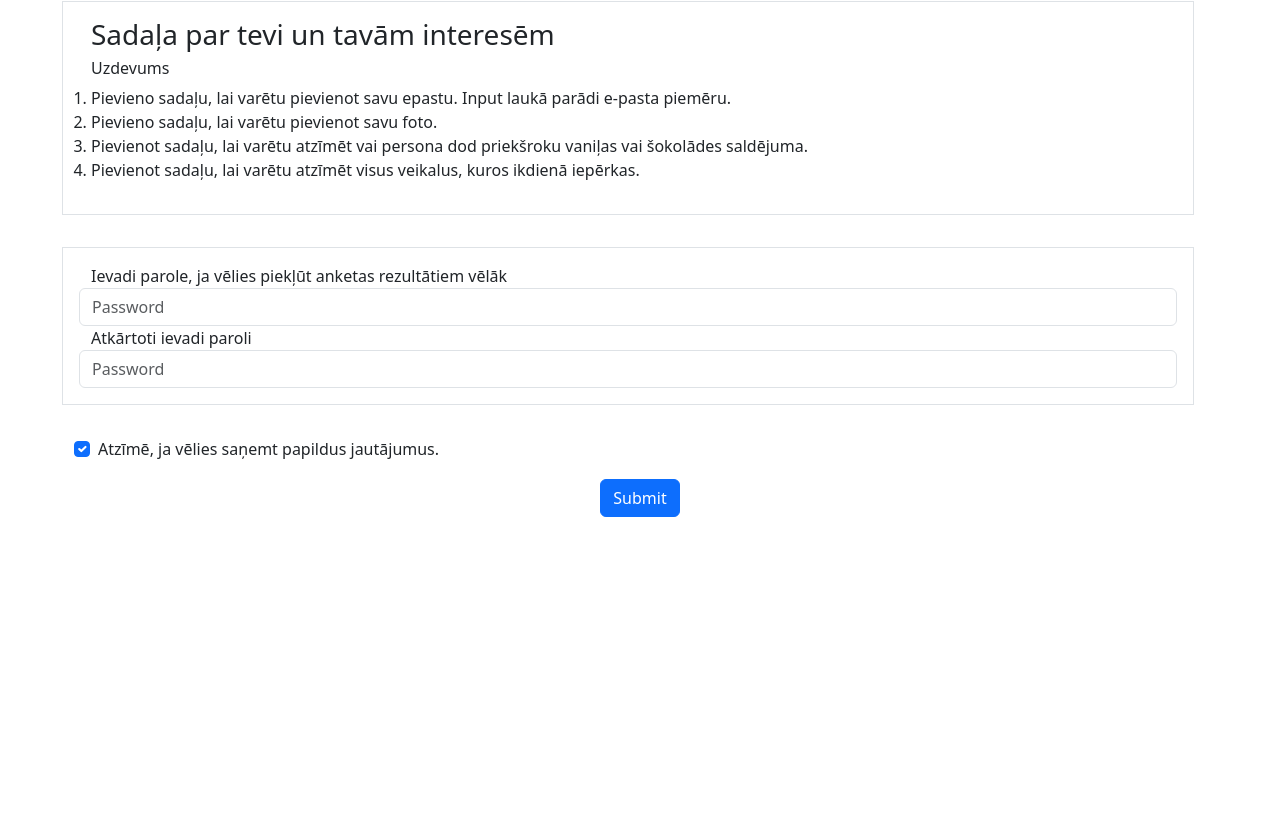
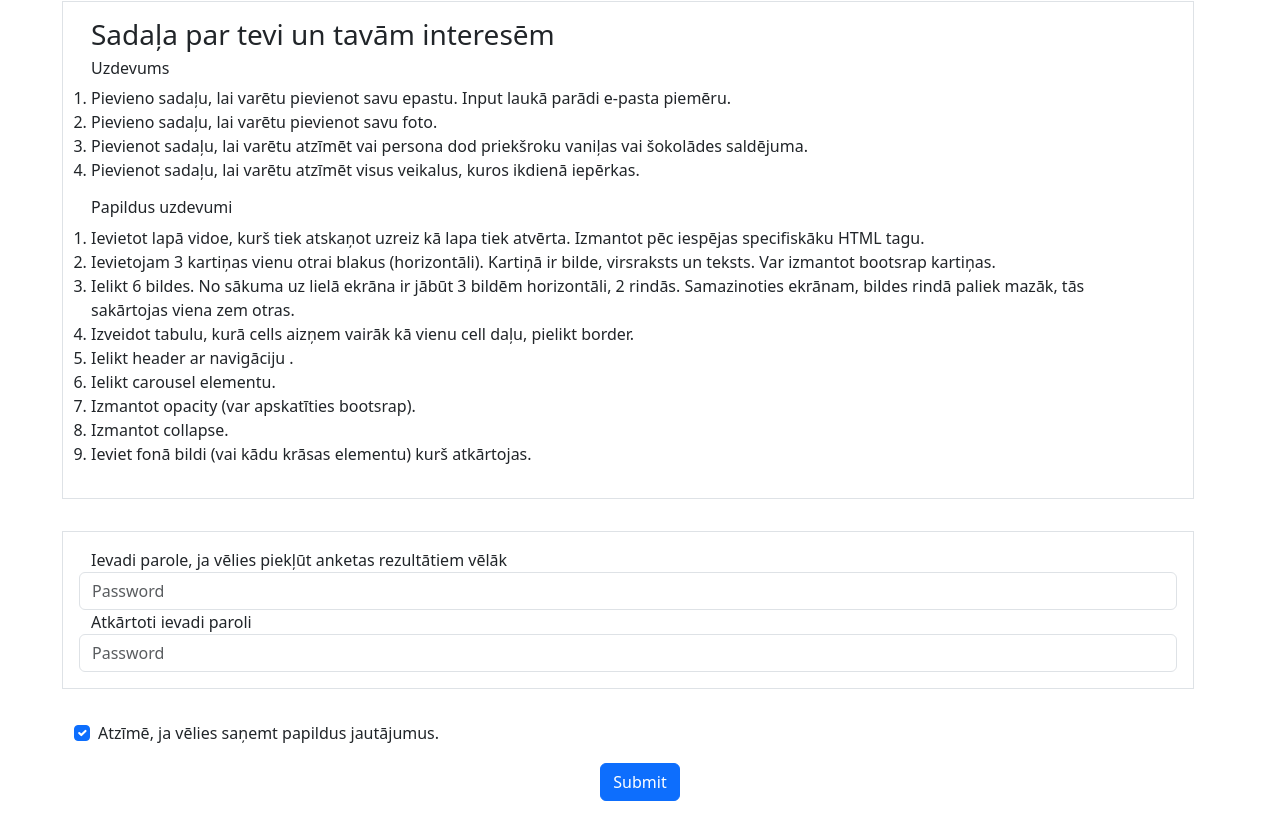
Before and after one commit to zannasah/Bootstrap, a plain HTML site: page index.html in a window 1280 px wide. Shown: the part 859-1698 px from the top of the page. Before the commit the page ends 1424 px from the top, so only its background shows below. Drawn offline with nearby package versions, Linux system fonts and the light colour scheme.

Commit message:
added more exercises

```diff
--- a/index.html
+++ b/index.html
@@ -8,7 +8,7 @@
   <title>Bootstrap form</title>
   <script>
     function validateForm() {
-      var form = document.getElementById('survey');
+      const form = document.getElementById('survey');
       form.classList.add('was-validated');
     }
   </script>
@@ -68,6 +68,36 @@
           <li>Pievienot sadaļu, lai varētu atzīmēt vai persona dod priekšroku vaniļas vai šokolādes saldējuma.</li>
           <li>Pievienot sadaļu, lai varētu atzīmēt visus veikalus, kuros ikdienā iepērkas.</li>
         </ol>
+        <h6>Papildus uzdevumi</h6>
+        <ol>
+          <li>Ievietot lapā vidoe, kurš tiek atskaņot uzreiz kā lapa tiek atvērta. Izmantot pēc iespējas specifiskāku
+            HTML
+            tagu.
+          </li>
+          <li>
+            Ievietojam 3 kartiņas vienu otrai blakus (horizontāli). Kartiņā ir bilde, virsraksts un teksts. Var izmantot
+            bootsrap kartiņas.
+          </li>
+          <li>Ielikt 6 bildes. No sākuma uz lielā ekrāna ir jābūt 3 bildēm horizontāli, 2 rindās. Samazinoties ekrānam,
+            bildes rindā paliek mazāk, tās sakārtojas viena zem otras.
+          </li>
+          <li>
+            Izveidot tabulu, kurā cells aizņem vairāk kā vienu cell daļu, pielikt border.
+          </li>
+          <li>
+            Ielikt header ar navigāciju .
+          </li>
+          <li>
+            Ielikt carousel elementu.
+          </li>
+          <li>Izmantot opacity (var apskatīties bootsrap).</li>
+          <li>
+            Izmantot collapse.
+          </li>
+          <li>
+            Ieviet fonā bildi (vai kādu krāsas elementu) kurš atkārtojas.
+          </li>
+        </ol>
       </div>
 
       <div class="row border p-3 my-3">
@@ -85,7 +115,8 @@
       </div>
 
       <div class="d-flex justify-content-center">
-        <button type="submit" class="btn btn-primary d-flex justify-content-center" onclick="validateForm()">Submit</button>
+        <button type="submit" class="btn btn-primary d-flex justify-content-center"
+          onclick="validateForm()">Submit</button>
       </div>
     </form>
   </div>
```
